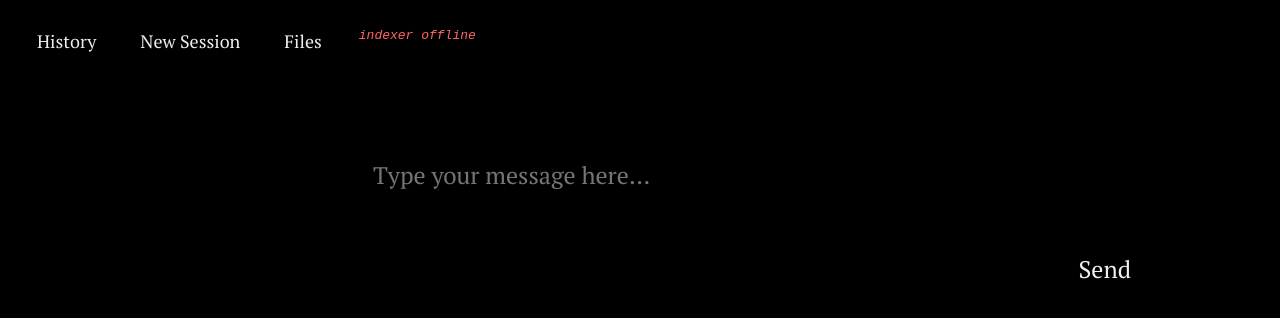
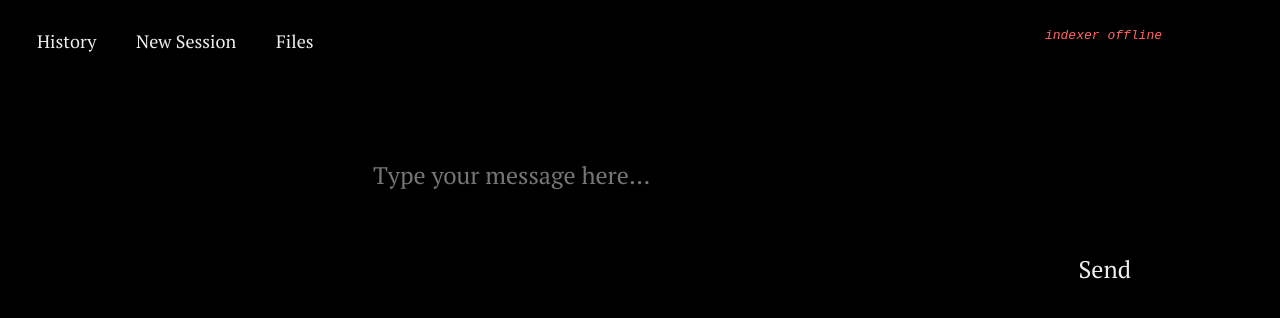
Before and after one commit to hyphacoop/RooLLM, a website: page frontend/index.html in a window 1280 px wide. Drawn offline with Linux system fonts and the light colour scheme; no server answers.

Commit message:
wrap session control buttons and improve spacing+alignment

```diff
--- a/frontend/index.html
+++ b/frontend/index.html
@@ -12,9 +12,11 @@
 
 <body>
     <div id="session-controls">
-        <button id="history-button">History</button>
-        <button id="new-session-button">New Session</button>
-        <button id="files-button">Files</button>
+        <div>
+            <button id="history-button">History</button>
+            <button id="new-session-button">New Session</button>
+            <button id="files-button">Files</button>
+        </div>
         <div id="indexer-status"></div>
     </div>
     <div id="files-container" class="hidden">
--- a/frontend/stylesheet.css
+++ b/frontend/stylesheet.css
@@ -268,6 +268,8 @@ summary {
     top: 20px;
     left: 20px;
     display: flex;
+    justify-content: space-between;
+    width: 90vw;
     gap: 10px;
     z-index: 100;
 }
```
